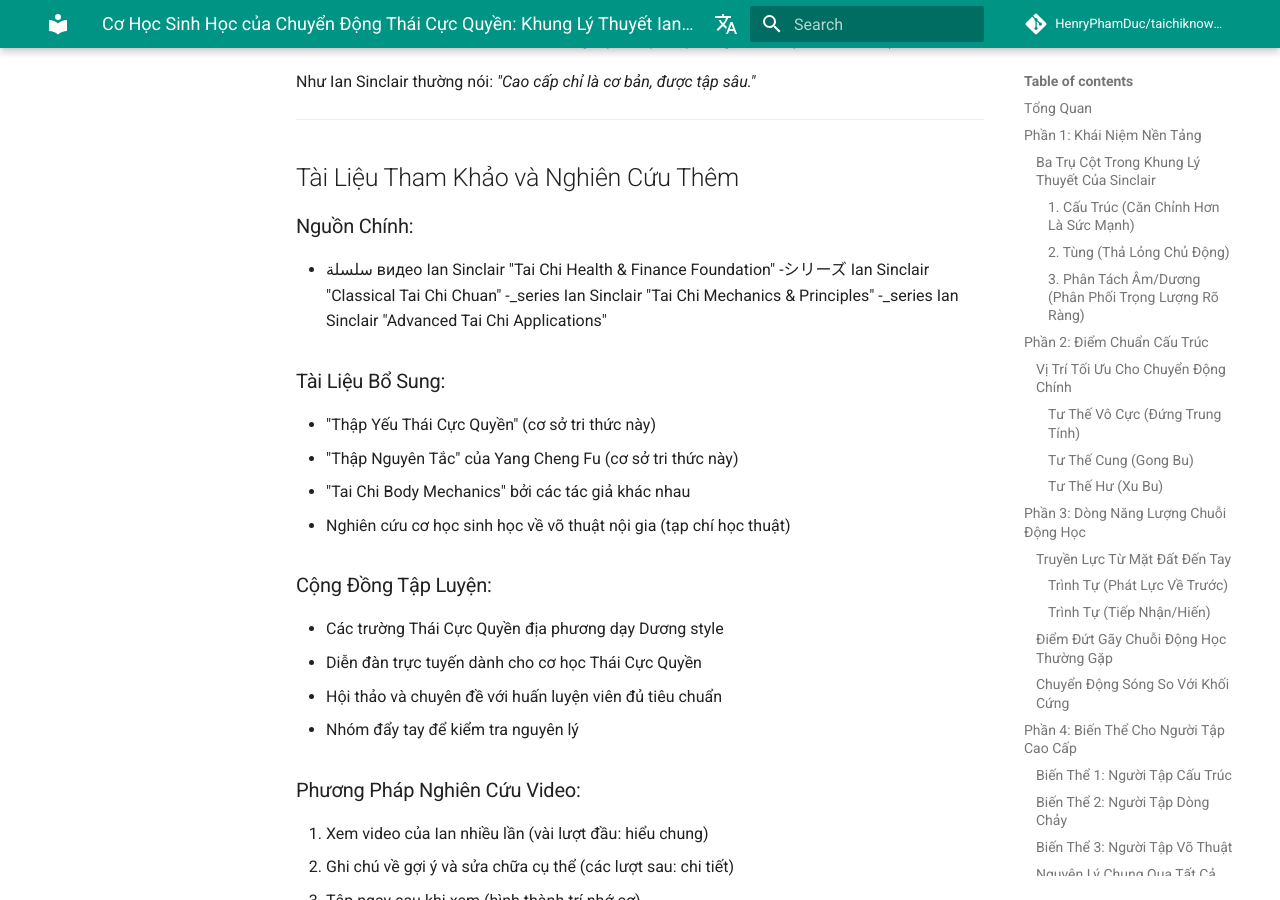
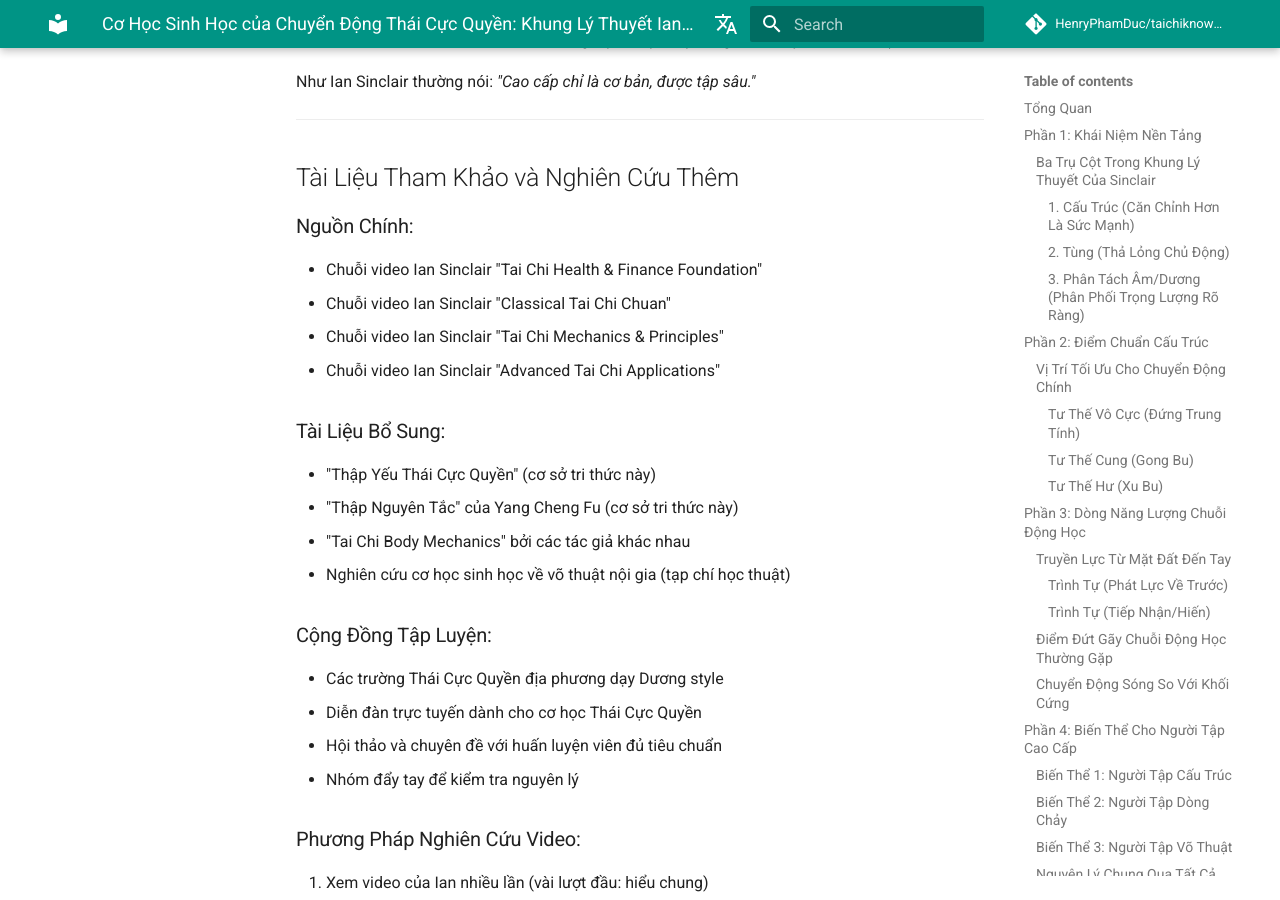
Before and after one commit to HenryPhamDuc/taichiknowledgebase, an MkDocs documentation site: the page built from docs/vi/deep-dives/ian-sinclair-biomechanics.md, in a window 1280 px wide and 900 px high, scrolled down 21175 px. Built offline with MkDocs 1.6.1 and Material for MkDocs 9.7.7, drawn with Linux system fonts in a browser that asks for light colours; comment, search, counter and statistics services are not loaded.

```diff
--- a/docs/vi/deep-dives/ian-sinclair-biomechanics.md
+++ b/docs/vi/deep-dives/ian-sinclair-biomechanics.md
@@ -1057,10 +1057,10 @@ Như Ian Sinclair thường nói: *"Cao cấp chỉ là cơ bản, được tậ
 ## Tài Liệu Tham Khảo và Nghiên Cứu Thêm
 
 ### Nguồn Chính:
-- سلسلة видео Ian Sinclair "Tai Chi Health & Finance Foundation"
--シリーズ Ian Sinclair "Classical Tai Chi Chuan"
--_series Ian Sinclair "Tai Chi Mechanics & Principles"
--_series Ian Sinclair "Advanced Tai Chi Applications"
+- Chuỗi video Ian Sinclair "Tai Chi Health & Finance Foundation"
+- Chuỗi video Ian Sinclair "Classical Tai Chi Chuan"
+- Chuỗi video Ian Sinclair "Tai Chi Mechanics & Principles"
+- Chuỗi video Ian Sinclair "Advanced Tai Chi Applications"
 
 ### Tài Liệu Bổ Sung:
 - "Thập Yếu Thái Cực Quyền" (cơ sở tri thức này)
```
Also changed, not shown: docs/vi/deep-dives/index.md (+1 -1 lines), docs/vi/foundation/basics/index.md (+1 -1 lines), docs/vi/foundation/deep-dives/ian-sinclair-biomechanics.md (+4 -4 lines), docs/vi/foundation/deep-dives/index.md (+1 -1 lines).
